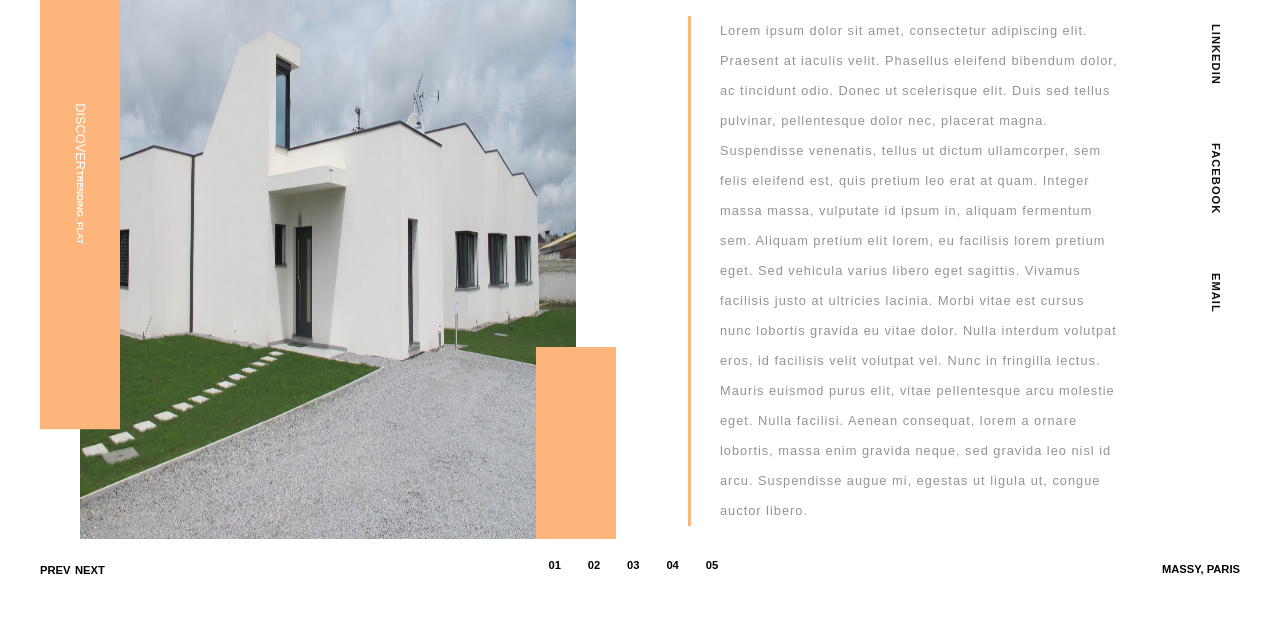
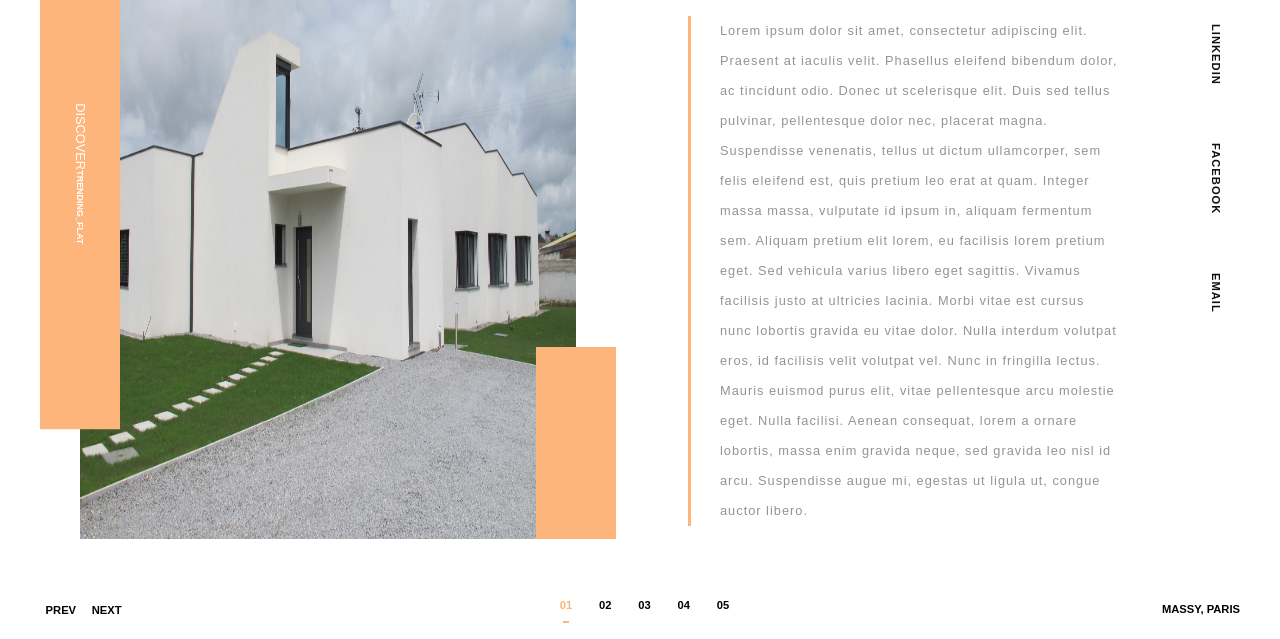
Before and after one commit to LateInGame/arch-page, a plain HTML site: page arch-page/components/index.html in a window 1280 px wide. Shown: the part 322-961 px from the top of the page. Before the commit the page ends 921 px from the top, so only its background shows below. Drawn offline with Linux system fonts and the light colour scheme.

Commit message:
header bottom css added to style.css

```diff
--- a/arch-page/components/style.css
+++ b/arch-page/components/style.css
@@ -243,3 +243,16 @@ nav li {
 }
 
 /* Header Bottom */
+
+.header-bottom {
+  margin: var(--spacing) 0 0 0;
+}
+
+.active {
+  color: var(--accent);
+  background-image: linear-gradient(0deg, var(--accent), var(--accent));
+}
+
+.controls span {
+  margin: 0 0.5em;
+}
```
